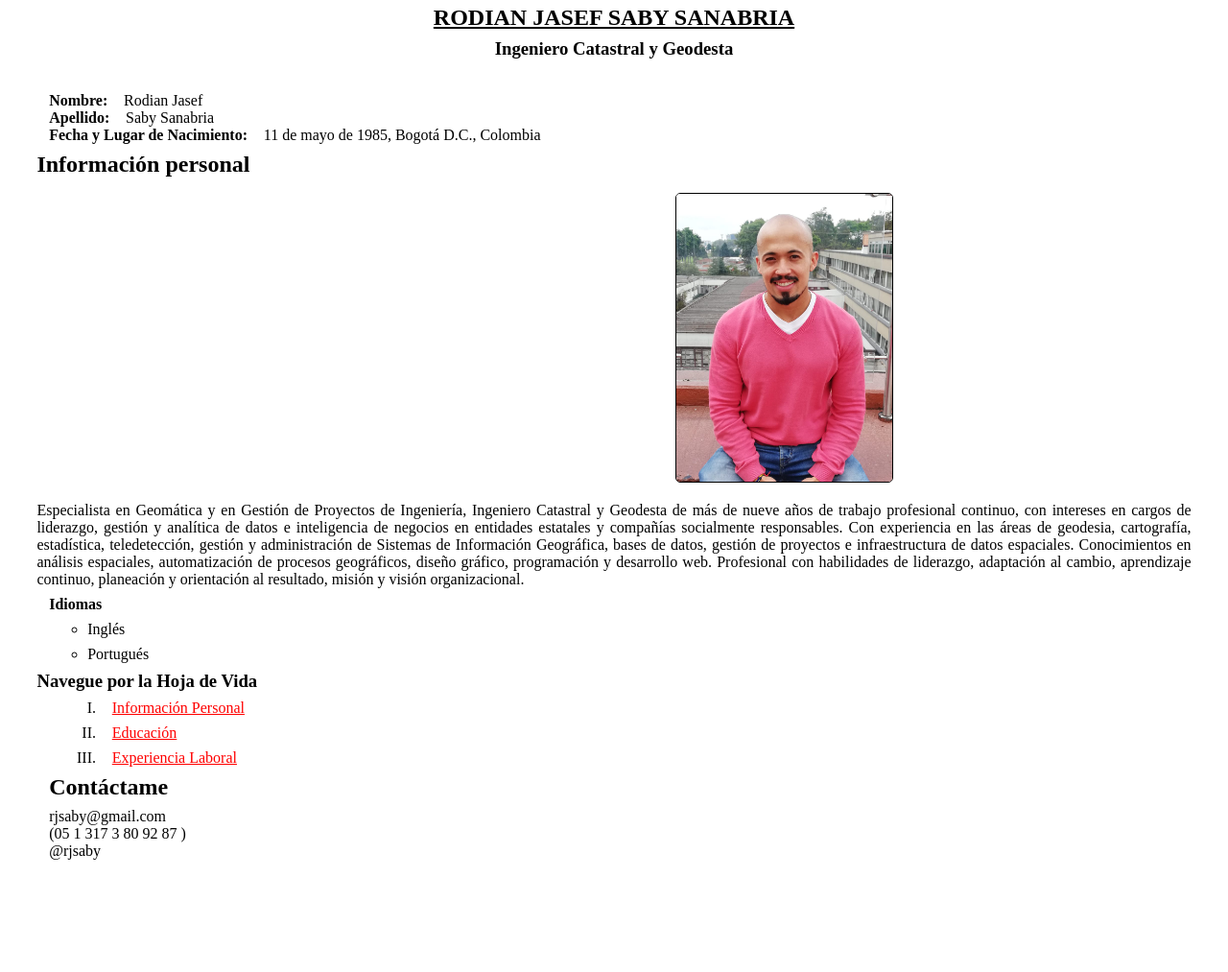
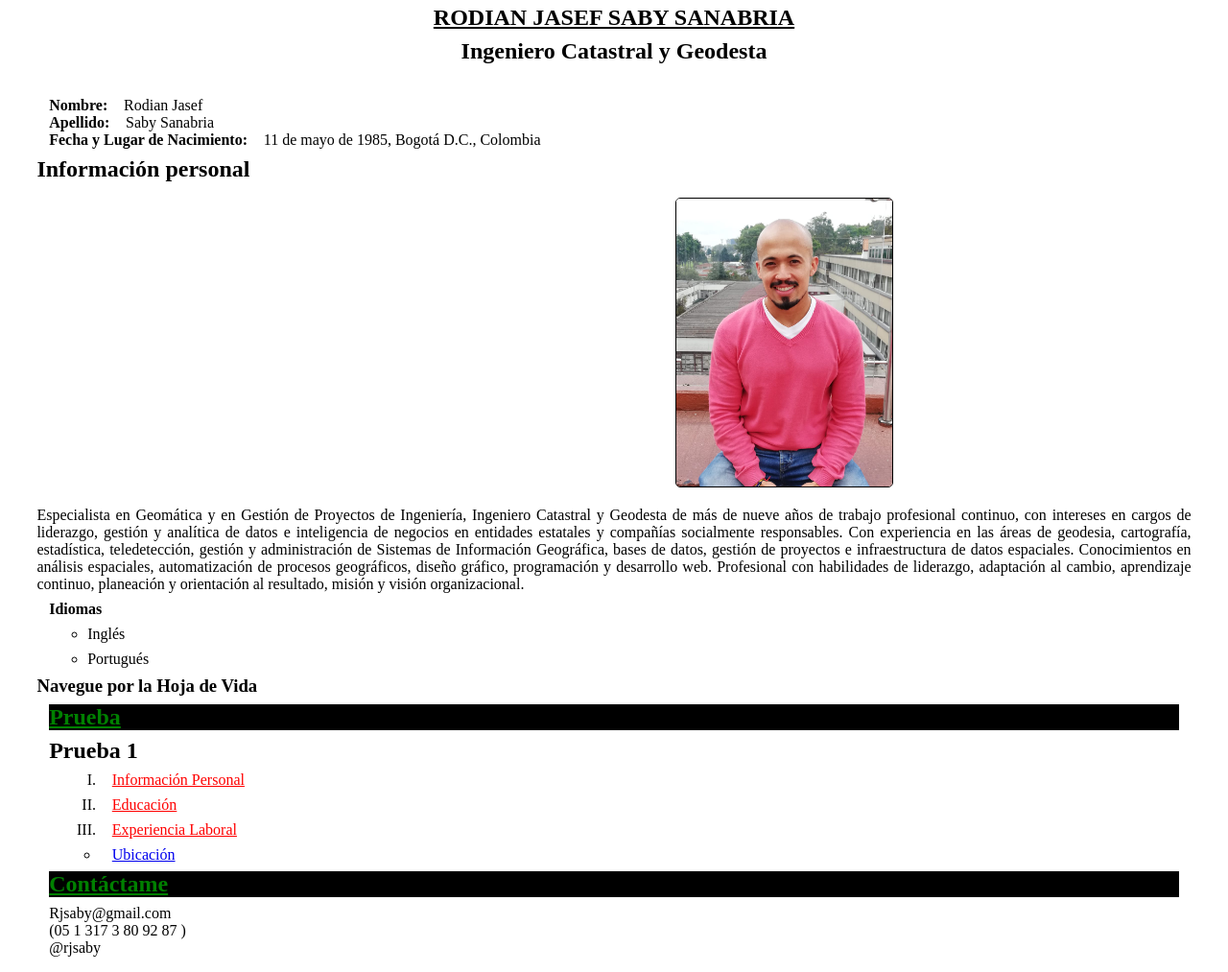
Before and after one commit to rjsaby/hv_rodiansaby, a plain HTML site: page index.html in a window 1280 px wide. Shown: the part 220-1233 px from the top of the page at 96% size. Before the commit the page ends 1132 px from the top, so only its background shows below. Drawn offline with Linux system fonts and the light colour scheme.

Commit message:
Mejoras de Estilo: Pseudo Clases y Pseudo Elementos

```diff
--- a/CSS/estilos.css
+++ b/CSS/estilos.css
@@ -23,3 +23,17 @@ h2 ~ p{
 ul li{
   list-style-type: circle;
 }
+a[href^='https://']:visited{
+  color:red;
+}
+a:hover{
+  color:green;
+}
+h2:first-child{
+  text-decoration: underline;
+  background-color: black;
+  color:green;
+}
+p::first-letter{
+  text-transform:capitalize;
+}
--- a/index.html
+++ b/index.html
@@ -17,7 +17,7 @@
     <!--Alineación de los títulos al centro del navegador-->
     <h1 align="center">RESUMEN CURRICULAR</h1>
     <h2 align="center">RODIAN JASEF SABY SANABRIA</h2>
-    <h3 align="center">Ingeniero Catastral y Geodesta</h3>
+    <h2 align="center">Ingeniero Catastral y Geodesta</h2>
     <br/>
     <p>
       <strong>Nombre:</strong> Rodian Jasef<br/>
@@ -43,11 +43,14 @@
     <!--Enlaces de navegación por la HV-->
     <h3>Navegue por la Hoja de Vida</h3>
     <nav>
+      <h2>Prueba</h2>
+      <h2>Prueba 1</h2>
       <ul>
         <!--Implementación del selector class-->
         <li class="itemIndice"><a class="enlace" href="#informacionPersonal">Información Personal</a></li>
         <li class="itemIndice"><a class="enlace" href="educacion.html">Educación</a></li>
         <li class="itemIndice"><a class="enlace" href="experiencia.html">Experiencia Laboral</a></li>
+        <li><a href="https://www.google.com/maps" target="_blank">Ubicación</a></li>
       </ul>
     </nav>
   </body>
```
